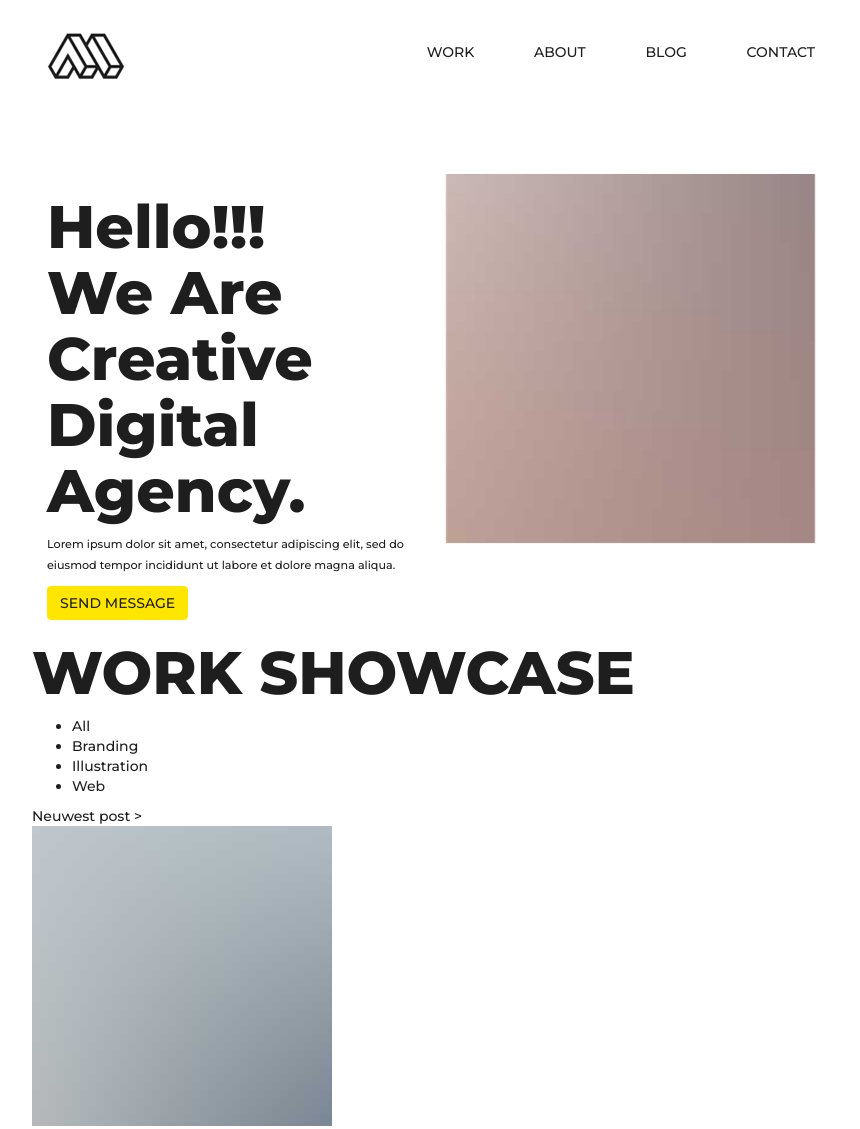
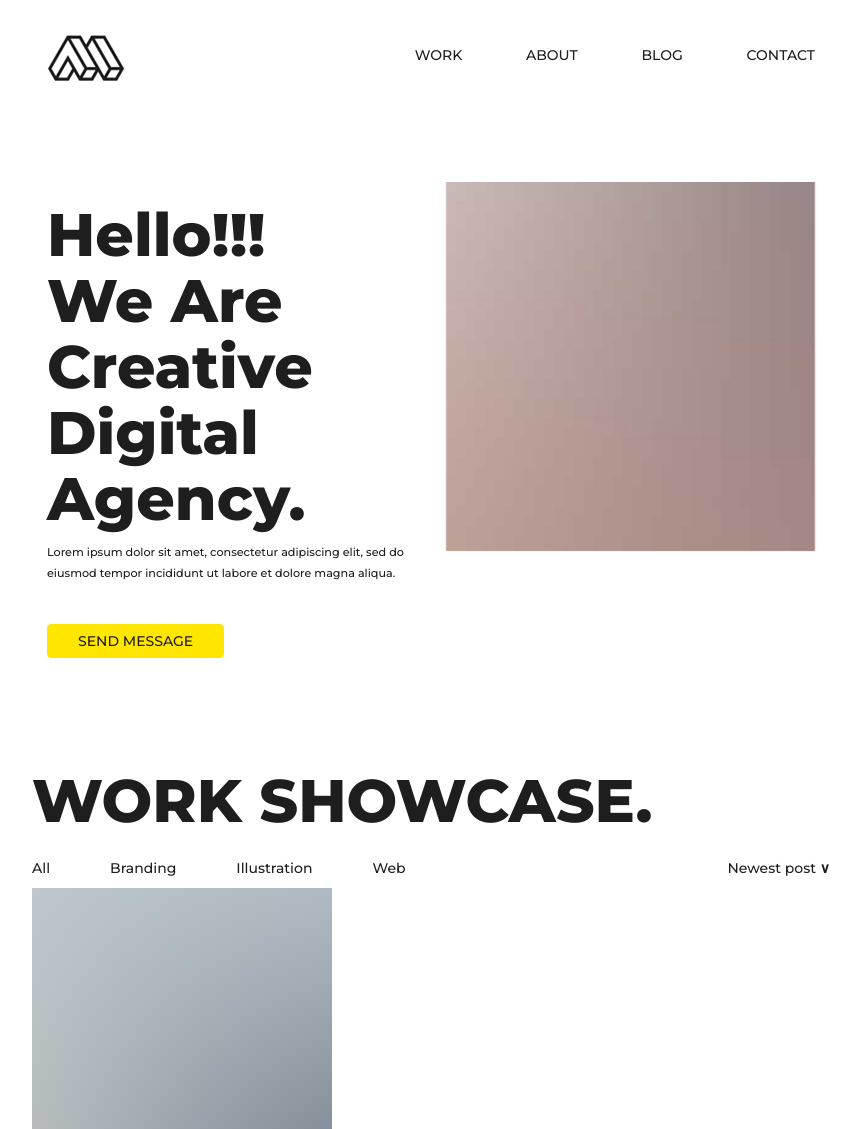
Before and after one commit to klarenzia/display-none, a website: page home.html in a window 1280 px wide. Shown: the top 1129 px of the page, without its empty margins (209-1069 px from the left). Drawn offline with Linux system fonts and the light colour scheme.

Commit message:
menu filters & dropdown

```diff
--- a/home.html
+++ b/home.html
@@ -72,7 +72,7 @@
       <div class="row">
         <div class="probootstrap-box">
           <div class="textos">
-            <h1>WORK SHOWCASE
+            <h1>WORK SHOWCASE.
             </h1>
           </div>
         </div>
@@ -81,7 +81,7 @@
         <section id="galleries">
           <!-- Gallery -->
           <div class="gallery">
-            <header>
+            <div class="filters">
               <!-- Filters -->
               <ul class="tabs">
                 <li><a href="#" data-tag="all" class="button active">All</a></li>
@@ -89,8 +89,8 @@
                 <li><a href="#" data-tag="illustration" class="button">Illustration</a></li>
                 <li><a href="#" data-tag="web" class="button">Web</a></li>
               </ul>
-              Neuwest post >
-            </header>
+              <div class="dropdown">Newest post <b> &#8744</b></div>
+            </div>
             <div class="content">
               <div class="media all branding">
                 <a href="images/fulls/01.jpg"><img src="img/square.jpg" alt=""
--- a/scss/style.scss
+++ b/scss/style.scss
@@ -74,7 +74,7 @@ a {
 //nav/
 
 .probootstrap-header {
-  padding: 2em 0 6em;
+  padding: 2rem 0 6rem;
   width: 100%;
   z-index: 4;
   display: inline-block;
@@ -122,7 +122,7 @@ a {
 
 .probootstrap-main-nav {
   float: right;
-  padding: 1em 0 0 0;
+  padding: 1rem 0 0 0;
 
   @media screen and (max-width: $screen-sm) {
     display: inline;
@@ -132,26 +132,23 @@ a {
 
   li {
     margin: 0;
-    padding: 0 0 0 4em;
+    padding: 0 0 0 4rem;
     list-style: none;
     display: inline;
-    font-size: 1em;
 
     @media screen and (max-width: $screen-sm) {
       text-align: center;
       padding: 10px;
-      margin: 3em;
+      margin: 3rem;
       font-size: smaller;
     }
 
     @media screen and (max-width: $screen-xs) {
-      margin: 1em;
+      margin: 1rem;
       padding: 0px;
     }
 
     a {
-      color: $brand-black;
-
       &:hover {
         color: $brand-primary;
       }
@@ -172,11 +169,35 @@ a {
 .probootstrap-section {
   position: relative;
   z-index: 2;
+  margin-bottom: 6rem;
 
   @media screen and (max-width: $screen-sm) {
     margin: 0 3em;
   }
 }
+
+//gallery
+
+.filters {
+  padding: 1em 0 0 0;
+  display: flex;
+
+  .tabs {
+    display: flex;
+    padding-left: 0;
+
+    li {
+      margin: 0;
+      padding: 0 4rem 0 0;
+      list-style: none;
+    }
+  }
+
+  .dropdown {
+    margin-left: auto;
+  }
+}
+
 
 
 // box
@@ -274,6 +295,9 @@ a {
   border-color: $brand-primary;
   float: left;
   text-transform: uppercase;
+  padding-left: 2rem;
+  padding-right: 2rem;
+  margin-top: 2rem;
 
   &:hover {
     transition: 0.2s all;
```
Also changed, not shown: css/style.min.css.
